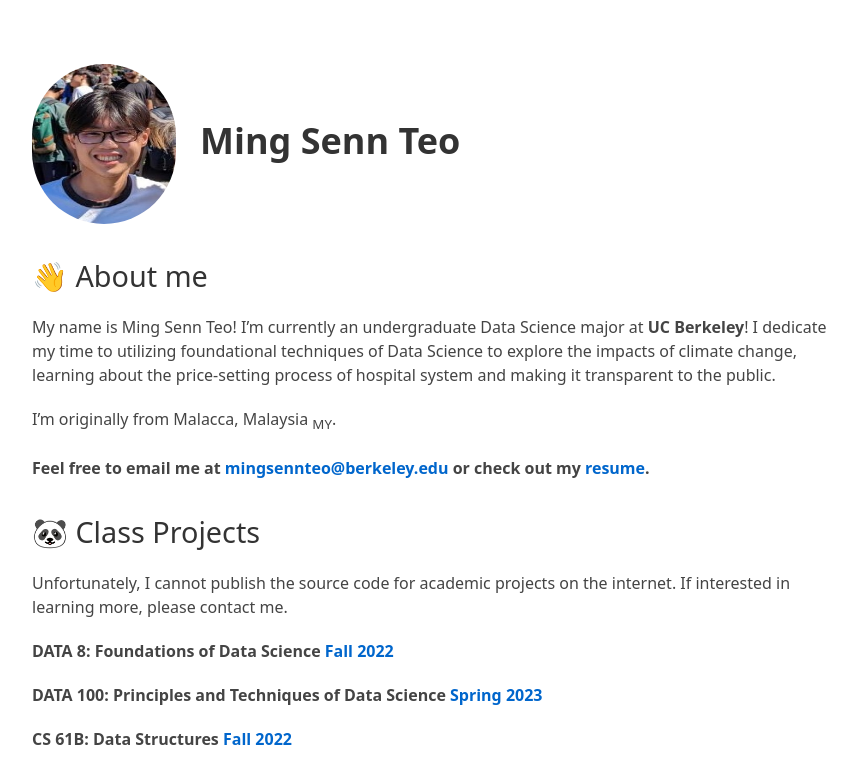
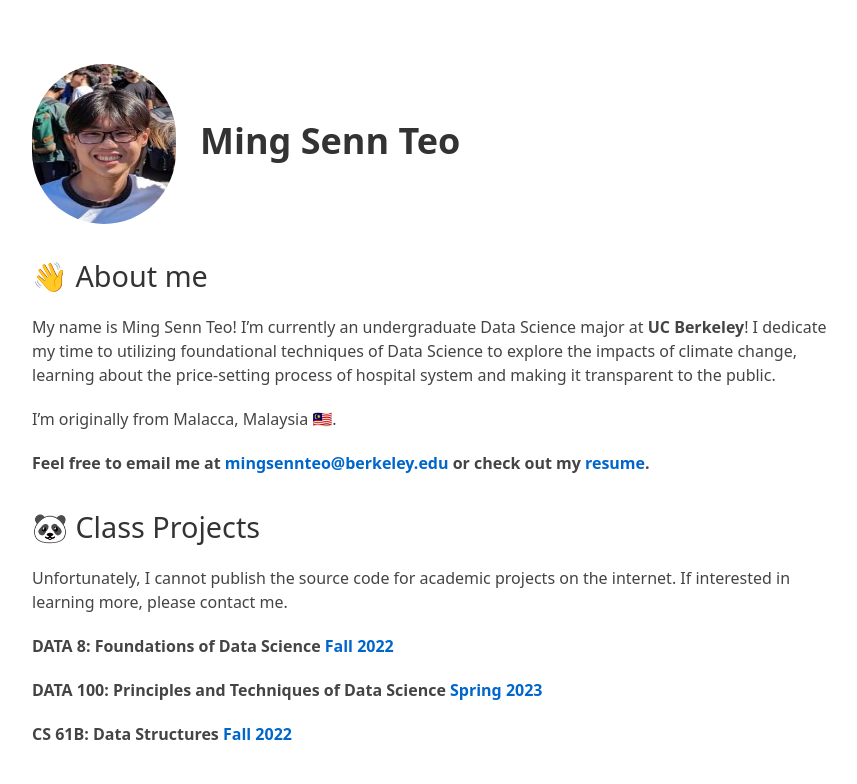
Before and after one commit to MSTeo01/old-website-2.0, a Jekyll site: the page built from index.md, in a window 1280 px wide. Shown: the top 784 px of the page, without its empty margins (208-1065 px from the left). Built offline with Jekyll 4.4.1, drawn with Linux system fonts in a browser that asks for light colours; our own code applies the rules of GitHub Pages for plain Markdown files.

Commit message:
Updated homepage!

```diff
--- a/index.md
+++ b/index.md
@@ -5,7 +5,7 @@
 
 My name is Ming Senn Teo! I'm currently an undergraduate Data Science major at **UC Berkeley**! I dedicate my time to utilizing foundational techniques of Data Science to explore the impacts of climate change, learning about the price-setting process of hospital system and making it transparent to the public.
 
-I'm originally from Malacca, Malaysia <sub>MY</sub>.
+I'm originally from Malacca, Malaysia 🇲🇾.
 
 **Feel free to email me at <a href="mailto:mingsennteo@berkeley.edu">mingsennteo@berkeley.edu</a> or check out my [resume](https://docs.google.com/document/d/1laZB935c4CFHYRffg4BDmahkLzfhLBQLzCIWJ81t824/edit?usp=sharing).**
 
```
